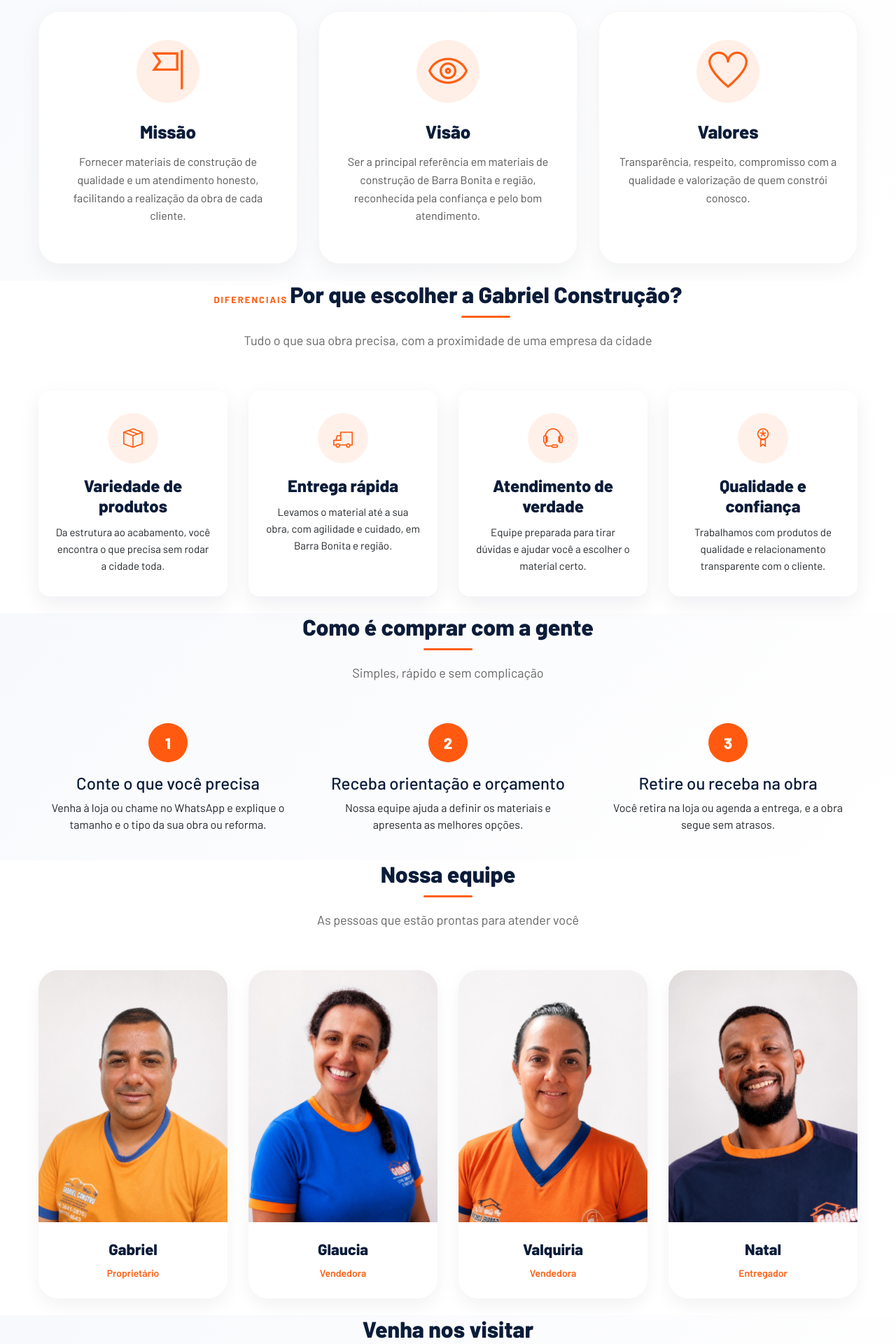
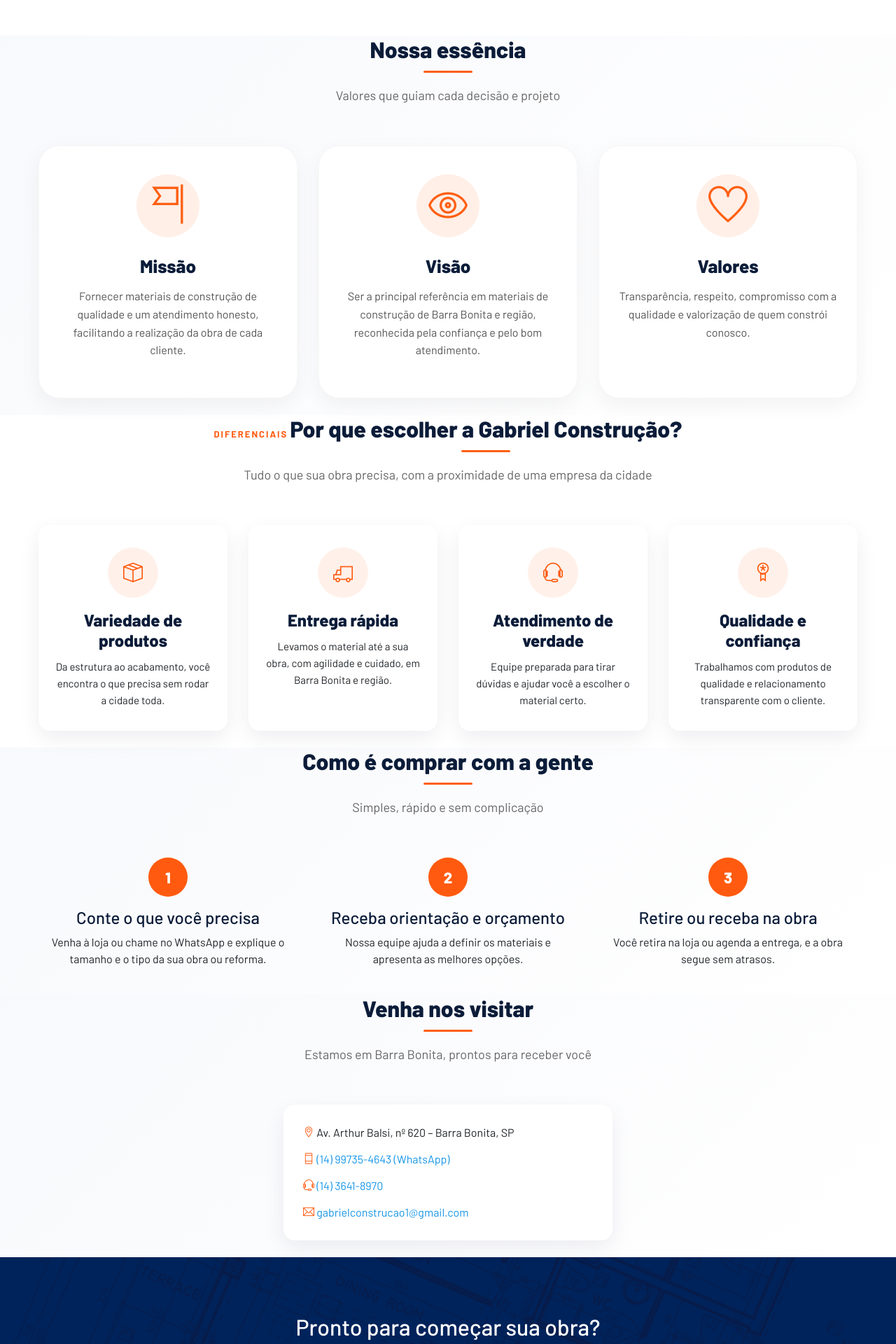
Before and after one commit to matheusf21/TCC-GC, an ASP.NET Core app: page /Home/About in a window 1280 px wide. Shown: the part 1280-3200 px from the top of the page at 70% size. Run offline with ASP.NET Core 8, Linux system fonts and the light colour scheme; style sheets or scripts are compiled from the project's sources; some libraries are stand-ins or nearby versions.

Commit message:
ARRUMANDO O SOBRE

```diff
--- a/GabrielConstrucaoMVC/Views/Home/about.cshtml
+++ b/GabrielConstrucaoMVC/Views/Home/about.cshtml
@@ -6,7 +6,6 @@
     <link rel="stylesheet" href="~/css/about.css" asp-append-version="true" />
     <style>
         /* Ajustes pontuais desta página (prefixo "sobre-" para não conflitar com o tema) */
-
     </style>
 }
 
@@ -53,23 +52,31 @@
                     <span class="sobre-kicker">Nossa história</span>
 
                     <h2 class="mt-3" style="font-size: 42px; font-weight: 800;">
-                        Construindo sonhos desde 2018
+                        Construindo sonhos desde 2017
                     </h2>
 
                     <p class="lead mt-4">
-                        A Gabriel Construção nasceu em Barra Bonita com um objetivo simples:
-                        ser a loja de confiança de quem constrói, reforma ou melhora o seu espaço.
+                        A Gabriel Construção nasceu em 2017, a partir de um sonho construído com muito trabalho,
+                        dedicação e fé. O que começou como um pequeno negócio, com poucos recursos e muita vontade de
+                        crescer, conquistou seu espaço e a confiança de seus clientes.
+
+                        Ao longo dessa trajetória, ampliamos nossa estrutura, diversificamos nossos produtos e serviços
+                        e construímos relações de confiança. Nosso compromisso sempre foi oferecer honestidade,
+                        qualidade e um atendimento próximo, atendendo desde pequenos profissionais até construtoras e
+                        empresas.
                     </p>
 
                     <p>
-                        Somos uma empresa local, de atendimento próximo, que conhece de perto as
-                        necessidades de quem está com a obra em andamento: material certo, preço justo
-                        e entrega no prazo. Do primeiro saco de cimento ao acabamento final, estamos
-                        junto com você em cada etapa.
+
+                        Hoje, seguimos com o mesmo propósito que deu início à nossa história: crescer sem perder nossas
+                        raízes, valorizar cada conquista e oferecer sempre o melhor aos nossos clientes. Acreditamos que
+                        cada etapa dessa caminhada foi possível graças a muito esforço, perseverança e à presença de
+                        Deus.
                     </p>
 
                     <ul class="sobre-destaques">
-                        <li><i class="ti-check"></i><span>Materiais para obra, reforma e acabamento em um só lugar</span></li>
+                        <li><i class="ti-check"></i><span>Materiais para obra, reforma e acabamento em um só
+                            lugar</span></li>
                             <li><i class="ti-check"></i><span>Atendimento direto com quem entende do assunto</span></li>
                             <li><i class="ti-check"></i><span>Entrega em Barra Bonita e região</span></li>
                         </ul>
@@ -82,7 +89,8 @@
 
                 <div class="col-lg-6">
                     <div class="sobre-foto-wrap">
-                    <img src="/assets/img/hero/fachadasobre1.png" alt="Fachada da loja Gabriel Construção em Barra Bonita" class="img-fluid rounded-3 shadow-lg">
+                        <img src="/assets/img/hero/fachadasobre1.png"
+                             alt="Fachada da loja Gabriel Construção em Barra Bonita" class="img-fluid rounded-3 shadow-lg">
                     </div>
                 </div>
             </div>
@@ -101,7 +109,8 @@
                         <div class="mv-card">
                             <div class="icon"><i class="ti-flag-alt"></i></div>
                             <h3>Missão</h3>
-                        <p>Fornecer materiais de construção de qualidade e um atendimento honesto, facilitando a realização da obra de cada cliente.</p>
+                            <p>Fornecer materiais de construção de qualidade e um atendimento honesto, facilitando a
+                                realização da obra de cada cliente.</p>
                             </div>
                         </div>
 
@@ -109,7 +118,8 @@
                             <div class="mv-card">
                                 <div class="icon"><i class="ti-eye"></i></div>
                                 <h3>Visão</h3>
-                        <p>Ser a principal referência em materiais de construção de Barra Bonita e região, reconhecida pela confiança e pelo bom atendimento.</p>
+                                <p>Ser a principal referência em materiais de construção de Barra Bonita e região, reconhecida
+                                    pela confiança e pelo bom atendimento.</p>
                                 </div>
                             </div>
 
@@ -117,7 +127,8 @@
                                 <div class="mv-card">
                                     <div class="icon"><i class="ti-heart"></i></div>
                                     <h3>Valores</h3>
-                        <p>Transparência, respeito, compromisso com a qualidade e valorização de quem constrói conosco.</p>
+                                    <p>Transparência, respeito, compromisso com a qualidade e valorização de quem constrói conosco.
+                                    </p>
                                 </div>
                             </div>
                         </div>
@@ -203,82 +214,6 @@
                     </div>
                 </div>
 
-    <!-- ========== EQUIPE ========== -->
-    <div class="container py-90">
-        <div class="section-heading">
-            <h2>Nossa equipe</h2>
-            <p>As pessoas que estão prontas para atender você</p>
-        </div>
-
-        <div class="row">
-
-            <div class="col-lg-3 col-md-6 mb-4">
-                <div class="team-card">
-                    <div class="team-img">
-                        <img src="/assets/img/team/team1.jpeg" alt="Gabriel, proprietário">
-                    </div>
-
-                    <div class="team-info">
-                        <h4>Gabriel</h4>
-                        <span>Proprietário</span>
-                    </div>
-                </div>
-            </div>
-
-            <div class="col-lg-3 col-md-6 mb-4">
-                <div class="team-card">
-                    <div class="team-img">
-                        <img src="/assets/img/team/team2.jpeg" alt="Glaucia, vendedora">
-                    </div>
-
-                    <div class="team-info">
-                        <h4>Glaucia</h4>
-                        <span>Vendedora</span>
-                    </div>
-                </div>
-            </div>
-
-            <div class="col-lg-3 col-md-6 mb-4">
-                <div class="team-card">
-                    <div class="team-img">
-                        <img src="/assets/img/team/team3.jpeg" alt="Valquiria, vendedora">
-                    </div>
-
-                    <div class="team-info">
-                        <h4>Valquiria</h4>
-                        <span>Vendedora</span>
-                    </div>
-                </div>
-            </div>
-
-            <!--<div class="col-lg-3 col-md-6 mb-4">
-                <div class="team-card">
-                    <div class="team-img">
-                        <img src="/assets/img/team/team4.jpeg" alt="Wesley, entregador">
-                    </div>
-
-                    <div class="team-info">
-                        <h4>Wesley</h4>
-                        <span>Entregador</span>
-                    </div>
-                </div>
-            </div>-->
-
-            <div class="col-lg-3 col-md-6 mb-4">
-                <div class="team-card">
-                    <div class="team-img">
-                        <img src="/assets/img/team/team5.jpeg" alt="Natal, entregador">
-                    </div>
-
-                    <div class="team-info">
-                        <h4>Natal</h4>
-                        <span>Entregador</span>
-                    </div>
-                </div>
-            </div>
-
-        </div>
-    </div>
 
                 <!-- ========== ONDE ESTAMOS ========== -->
                 <div class="gradient-bg py-90">
@@ -292,9 +227,11 @@
                             <div class="col-lg-5 col-md-6 mb-4">
                                 <div class="sobre-info">
                                     <p><i class="ti-location-pin"></i> Av. Arthur Balsi, nº 620 – Barra Bonita, SP</p>
-                        <p><i class="ti-mobile"></i> <a href="https://wa.me/5514997354643" target="_blank" rel="noopener">(14) 99735-4643 (WhatsApp)</a></p>
+                                    <p><i class="ti-mobile"></i> <a href="https://wa.me/5514997354643" target="_blank"
+                                                                        rel="noopener">(14) 99735-4643 (WhatsApp)</a></p>
                                         <p><i class="ti-headphone-alt"></i> <a href="tel:+551436418970">(14) 3641-8970</a></p>
-                        <p class="mb-0"><i class="ti-email"></i> <a href="mailto:gabrielconstrucao1@gmail.com">gabrielconstrucao1@gmail.com</a></p>
+                                        <p class="mb-0"><i class="ti-email"></i> <a
+                                            href="mailto:gabrielconstrucao1@gmail.com">gabrielconstrucao1@gmail.com</a></p>
                                         </div>
                                     </div>
                                 </div>
```
Also changed, not shown: GabrielConstrucaoMVC/Views/Home/services.cshtml (+0 -22 lines). Lines whose indentation alone changed are shown as unchanged.
